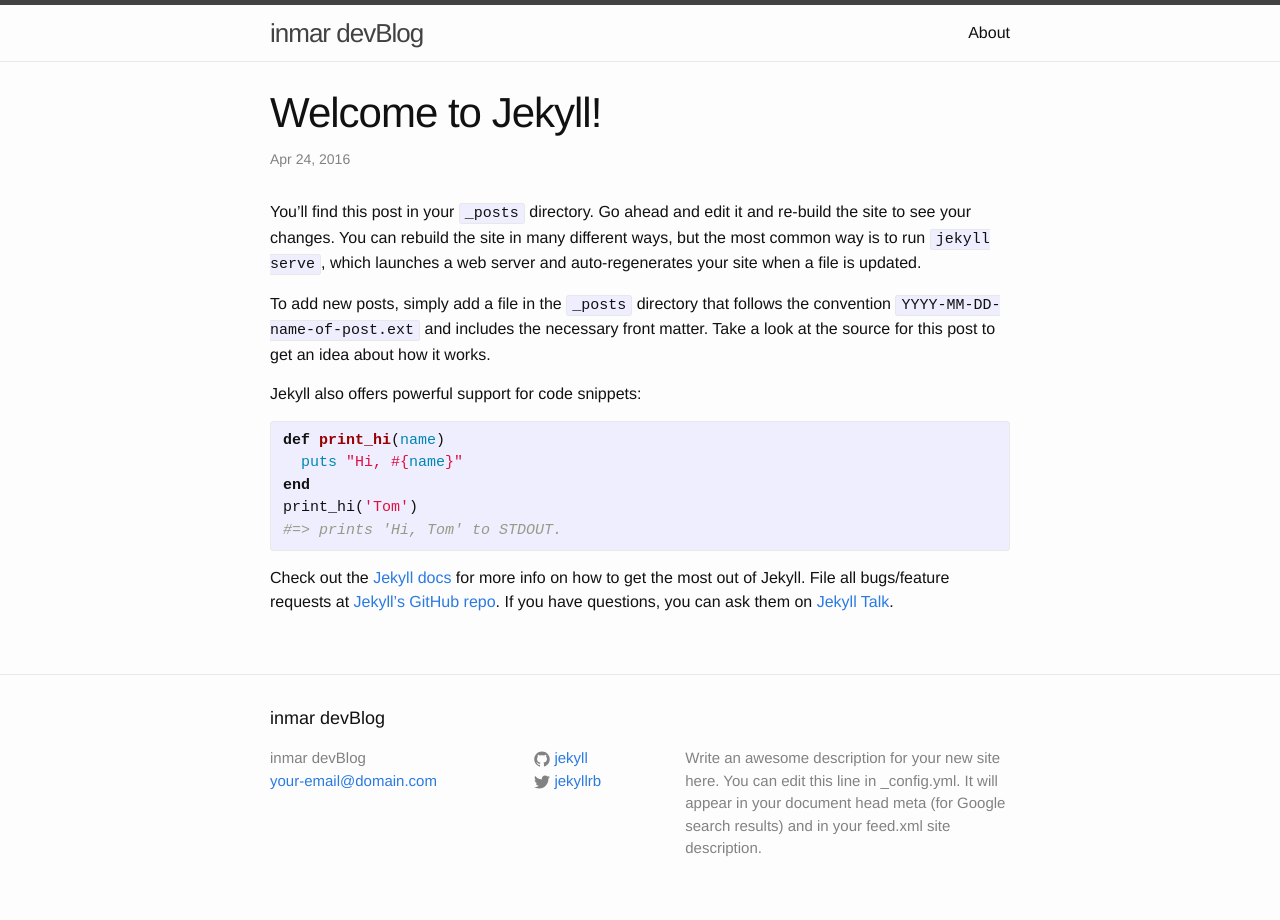
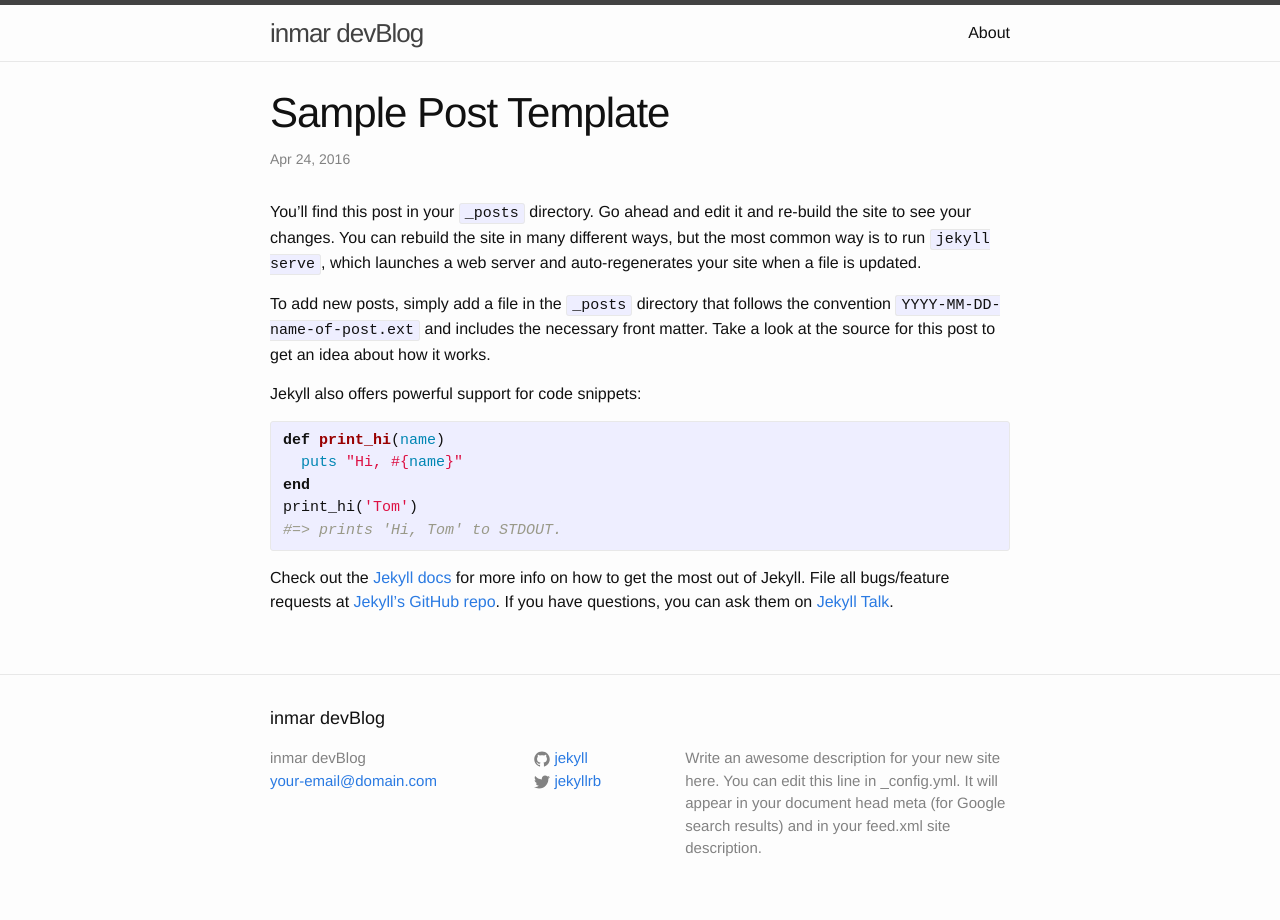
Before and after one commit to pnjoku/devblog, a Jekyll site: the page built from _posts/2016-04-24-welcome-to-jekyll.markdown, in a window 1280 px wide. Built offline with Jekyll 4.4.1, drawn with Linux system fonts in a browser that asks for light colours; comment, search, counter and statistics services are not loaded.

Commit message:
Update 2016-04-24-welcome-to-jekyll.markdown

```diff
--- a/_posts/2016-04-24-welcome-to-jekyll.markdown
+++ b/_posts/2016-04-24-welcome-to-jekyll.markdown
@@ -1,6 +1,6 @@
 ---
 layout: post
-title:  "Welcome to Jekyll!"
+title:  "Sample Post Template"
 date:   2016-04-24 13:14:47 -0400
 categories: jekyll update
 ---
```
